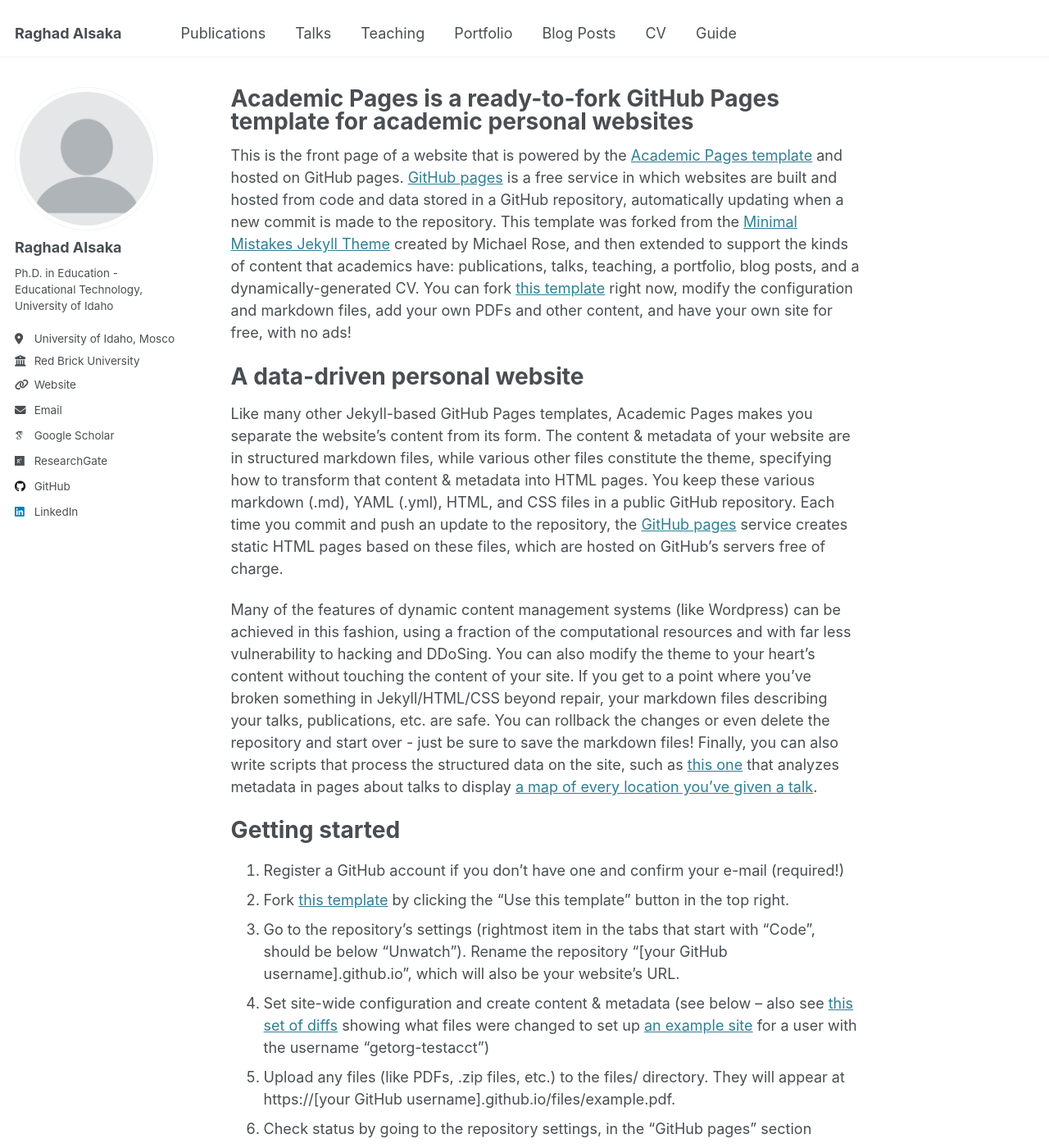
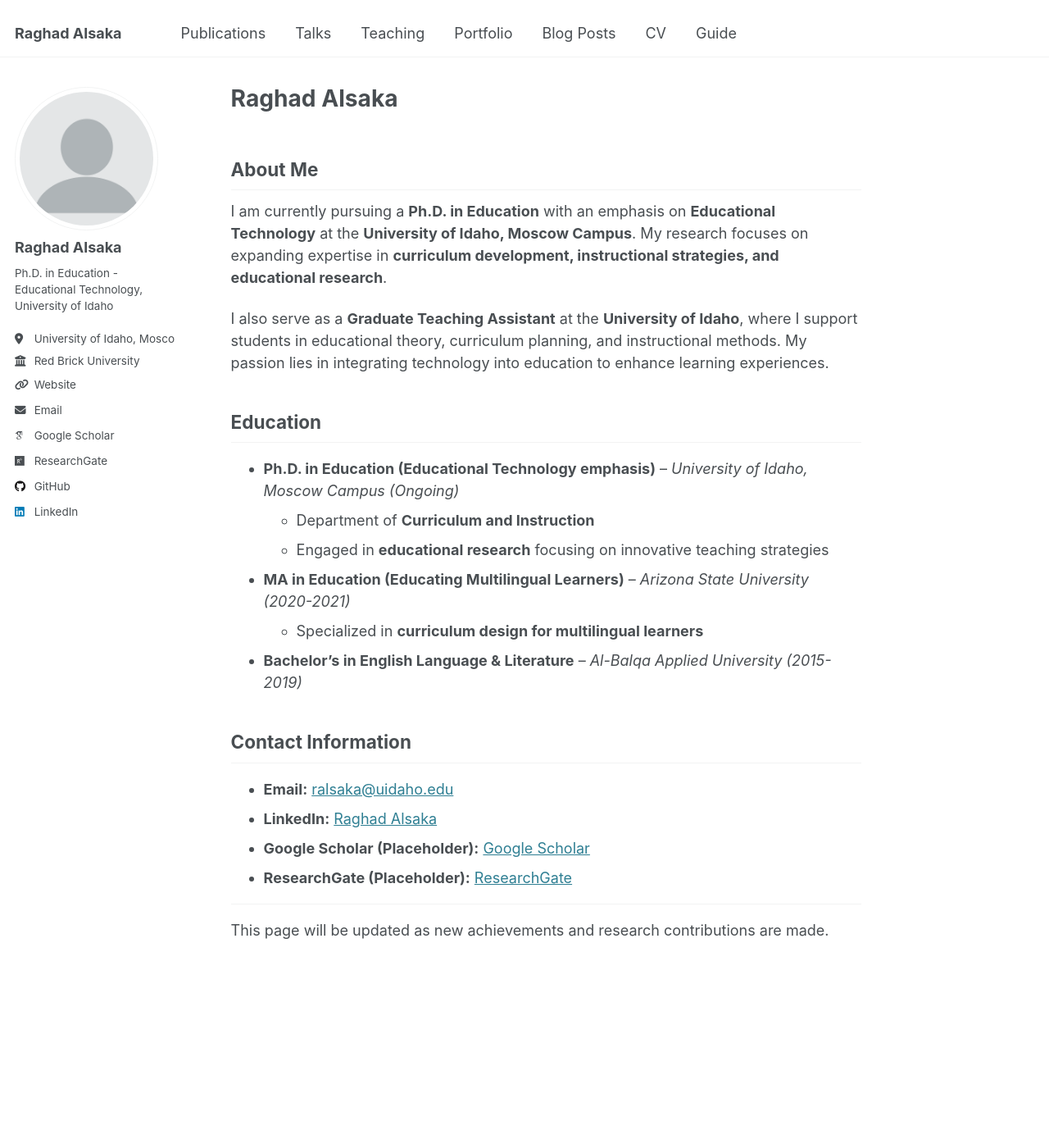
Before and after one commit to raghadalsaka/raghadalsaka.github.io, a Jekyll site: the page built from _pages/about.md, in a window 1280 px wide and 1400 px high. Shown: the whole window at 82% size. Built offline with Jekyll 4.4.1, drawn with Linux system fonts in a browser that asks for light colours; some web fonts are replaced; some of the changed text lies outside the part shown.

Commit message:
Updated About Me page

```diff
--- a/_pages/about.md
+++ b/_pages/about.md
@@ -1,49 +1,35 @@
 ---
 permalink: /
-title: "Academic Pages is a ready-to-fork GitHub Pages template for academic personal websites"
+title: "Raghad Alsaka"
 author_profile: true
 redirect_from:
   - /about/
   - /about.html
 ---
 
-This is the front page of a website that is powered by the [Academic Pages template](https://github.com/academicpages/academicpages.github.io) and hosted on GitHub pages. [GitHub pages](https://pages.github.com) is a free service in which websites are built and hosted from code and data stored in a GitHub repository, automatically updating when a new commit is made to the repository. This template was forked from the [Minimal Mistakes Jekyll Theme](https://mmistakes.github.io/minimal-mistakes/) created by Michael Rose, and then extended to support the kinds of content that academics have: publications, talks, teaching, a portfolio, blog posts, and a dynamically-generated CV. You can fork [this template](https://github.com/academicpages/academicpages.github.io) right now, modify the configuration and markdown files, add your own PDFs and other content, and have your own site for free, with no ads!
+## About Me
 
-A data-driven personal website
-======
-Like many other Jekyll-based GitHub Pages templates, Academic Pages makes you separate the website's content from its form. The content & metadata of your website are in structured markdown files, while various other files constitute the theme, specifying how to transform that content & metadata into HTML pages. You keep these various markdown (.md), YAML (.yml), HTML, and CSS files in a public GitHub repository. Each time you commit and push an update to the repository, the [GitHub pages](https://pages.github.com/) service creates static HTML pages based on these files, which are hosted on GitHub's servers free of charge.
+I am currently pursuing a **Ph.D. in Education** with an emphasis on **Educational Technology** at the **University of Idaho, Moscow Campus**. My research focuses on expanding expertise in **curriculum development, instructional strategies, and educational research**.
 
-Many of the features of dynamic content management systems (like Wordpress) can be achieved in this fashion, using a fraction of the computational resources and with far less vulnerability to hacking and DDoSing. You can also modify the theme to your heart's content without touching the content of your site. If you get to a point where you've broken something in Jekyll/HTML/CSS beyond repair, your markdown files describing your talks, publications, etc. are safe. You can rollback the changes or even delete the repository and start over - just be sure to save the markdown files! Finally, you can also write scripts that process the structured data on the site, such as [this one](https://github.com/academicpages/academicpages.github.io/blob/master/talkmap.ipynb) that analyzes metadata in pages about talks to display [a map of every location you've given a talk](https://academicpages.github.io/talkmap.html).
+I also serve as a **Graduate Teaching Assistant** at the **University of Idaho**, where I support students in educational theory, curriculum planning, and instructional methods. My passion lies in integrating technology into education to enhance learning experiences.
 
-Getting started
-======
-1. Register a GitHub account if you don't have one and confirm your e-mail (required!)
-1. Fork [this template](https://github.com/academicpages/academicpages.github.io) by clicking the "Use this template" button in the top right.
-1. Go to the repository's settings (rightmost item in the tabs that start with "Code", should be below "Unwatch"). Rename the repository "[your GitHub username].github.io", which will also be your website's URL.
-1. Set site-wide configuration and create content & metadata (see below -- also see [this set of diffs](http://archive.is/3TPas) showing what files were changed to set up [an example site](https://getorg-testacct.github.io) for a user with the username "getorg-testacct")
-1. Upload any files (like PDFs, .zip files, etc.) to the files/ directory. They will appear at https://[your GitHub username].github.io/files/example.pdf.
-1. Check status by going to the repository settings, in the "GitHub pages" section
+## Education
 
-Site-wide configuration
-------
-The main configuration file for the site is in the base directory in [_config.yml](https://github.com/academicpages/academicpages.github.io/blob/master/_config.yml), which defines the content in the sidebars and other site-wide features. You will need to replace the default variables with ones about yourself and your site's github repository. The configuration file for the top menu is in [_data/navigation.yml](https://github.com/academicpages/academicpages.github.io/blob/master/_data/navigation.yml). For example, if you don't have a portfolio or blog posts, you can remove those items from that navigation.yml file to remove them from the header.
+- **Ph.D. in Education (Educational Technology emphasis)** – *University of Idaho, Moscow Campus (Ongoing)*
+  - Department of **Curriculum and Instruction**
+  - Engaged in **educational research** focusing on innovative teaching strategies
 
-Create content & metadata
-------
-For site content, there is one markdown file for each type of content, which are stored in directories like _publications, _talks, _posts, _teaching, or _pages. For example, each talk is a markdown file in the [_talks directory](https://github.com/academicpages/academicpages.github.io/tree/master/_talks). At the top of each markdown file is structured data in YAML about the talk, which the theme will parse to do lots of cool stuff. The same structured data about a talk is used to generate the list of talks on the [Talks page](https://academicpages.github.io/talks), each [individual page](https://academicpages.github.io/talks/2012-03-01-talk-1) for specific talks, the talks section for the [CV page](https://academicpages.github.io/cv), and the [map of places you've given a talk](https://academicpages.github.io/talkmap.html) (if you run this [python file](https://github.com/academicpages/academicpages.github.io/blob/master/talkmap.py) or [Jupyter notebook](https://github.com/academicpages/academicpages.github.io/blob/master/talkmap.ipynb), which creates the HTML for the map based on the contents of the _talks directory).
+- **MA in Education (Educating Multilingual Learners)** – *Arizona State University (2020-2021)*
+  - Specialized in **curriculum design for multilingual learners**
 
-**Markdown generator**
+- **Bachelor’s in English Language & Literature** – *Al-Balqa Applied University (2015-2019)*
 
-The repository includes [a set of Jupyter notebooks](https://github.com/academicpages/academicpages.github.io/tree/master/markdown_generator
-) that converts a CSV containing structured data about talks or presentations into individual markdown files that will be properly formatted for the Academic Pages template. The sample CSVs in that directory are the ones I used to create my own personal website at stuartgeiger.com. My usual workflow is that I keep a spreadsheet of my publications and talks, then run the code in these notebooks to generate the markdown files, then commit and push them to the GitHub repository.
+## Contact Information
 
-How to edit your site's GitHub repository
-------
-Many people use a git client to create files on their local computer and then push them to GitHub's servers. If you are not familiar with git, you can directly edit these configuration and markdown files directly in the github.com interface. Navigate to a file (like [this one](https://github.com/academicpages/academicpages.github.io/blob/master/_talks/2012-03-01-talk-1.md) and click the pencil icon in the top right of the content preview (to the right of the "Raw | Blame | History" buttons). You can delete a file by clicking the trashcan icon to the right of the pencil icon. You can also create new files or upload files by navigating to a directory and clicking the "Create new file" or "Upload files" buttons.
+- **Email:** [ralsaka@uidaho.edu](mailto:ralsaka@uidaho.edu)
+- **LinkedIn:** [Raghad Alsaka](https://www.linkedin.com/in/raghadalsaqqa)
+- **Google Scholar (Placeholder):** [Google Scholar](https://scholar.google.com/)
+- **ResearchGate (Placeholder):** [ResearchGate](https://www.researchgate.net/)
 
-Example: editing a markdown file for a talk
-![Editing a markdown file for a talk](/images/editing-talk.png)
-
-For more info
-------
-More info about configuring Academic Pages can be found in [the guide](https://academicpages.github.io/markdown/), the [growing wiki](https://github.com/academicpages/academicpages.github.io/wiki), and you can always [ask a question on GitHub](https://github.com/academicpages/academicpages.github.io/discussions). The [guides for the Minimal Mistakes theme](https://mmistakes.github.io/minimal-mistakes/docs/configuration/) (which this theme was forked from) might also be helpful.
+---
+This page will be updated as new achievements and research contributions are made.
```
